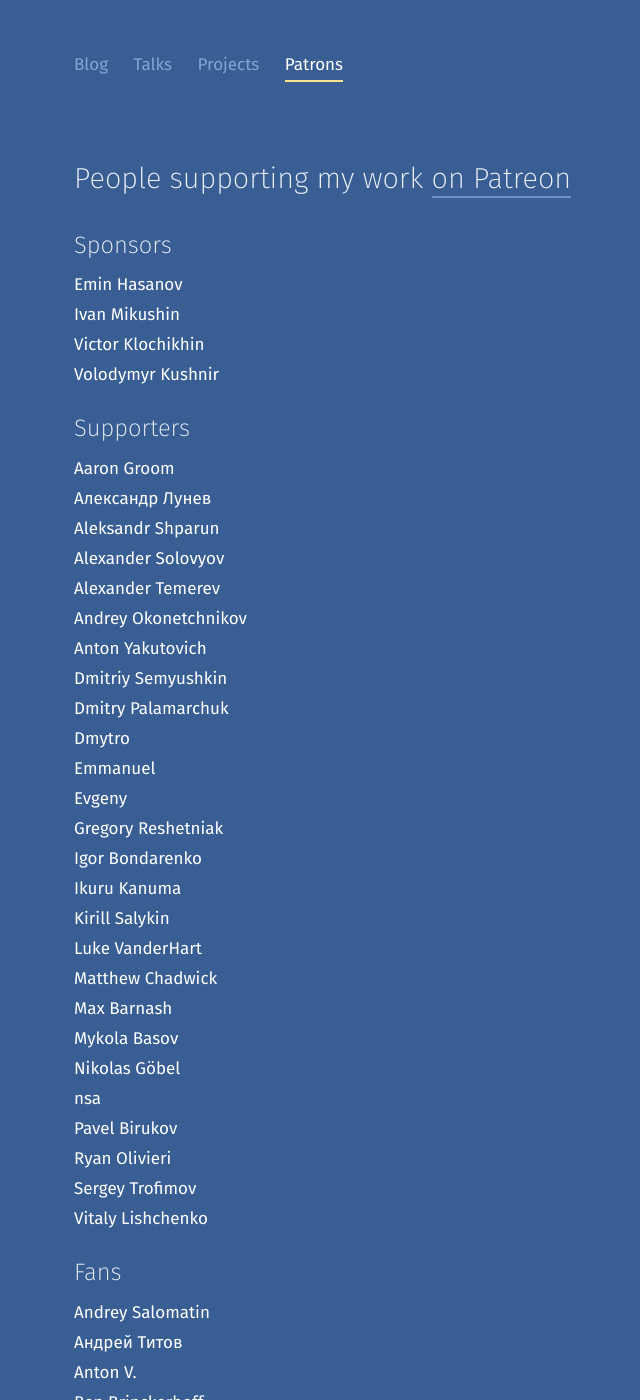
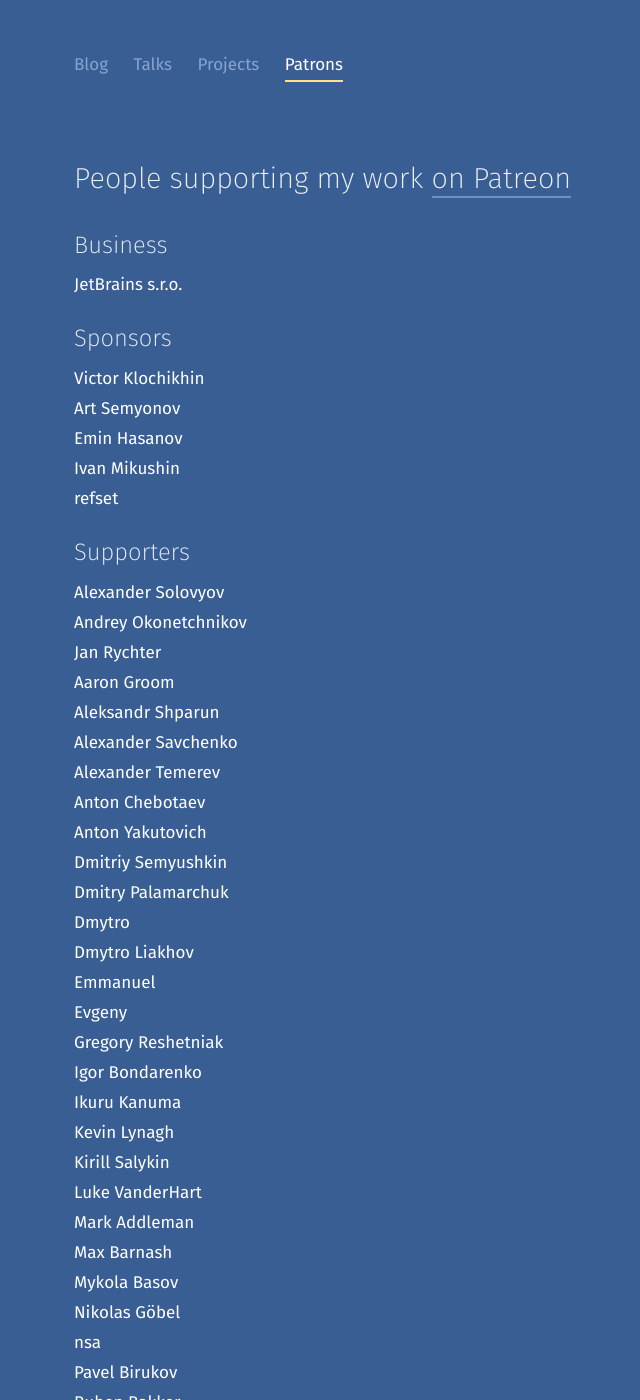
Before and after one commit to tonsky/tonsky.github.io, a Jekyll site: the page built from patrons/index.html, in a window 1280 px wide and 1400 px high. Shown: the whole window, without its empty margins (295-935 px from the left). Built offline with Jekyll 4.4.1, drawn with Linux system fonts in a browser that asks for light colours; some of the changed text lies outside the part shown.

Commit message:
November patrons

```diff
--- a/patrons/index.html
+++ b/patrons/index.html
@@ -19,58 +19,75 @@
 
 <h1>People supporting my work <a href="https://patreon.com/tonsky" target="_blank">on Patreon</a></h1>
 
+<h2>Business</h2>
+<li>JetBrains s.r.o.</li>
+
 <h2>Sponsors</h2>
+<li>Victor Klochikhin</li>
+<li>Art Semyonov</li>
 <li>Emin Hasanov</li>
 <li>Ivan Mikushin</li>
-<li>Victor Klochikhin</li>
-<li>Volodymyr Kushnir</li>
+<li>refset</li>
 
 <h2>Supporters</h2>
+<li>Alexander Solovyov</li>
+<li>Andrey Okonetchnikov </li>
+<li>Jan Rychter</li>
 <li>Aaron Groom</li>
-<li>Александр Лунев</li>
 <li>Aleksandr Shparun</li>
-<li>Alexander Solovyov</li>
+<li>Alexander Savchenko</li>
 <li>Alexander Temerev</li>
-<li>Andrey Okonetchnikov</li>
+<li>Anton Chebotaev</li>
 <li>Anton Yakutovich</li>
 <li>Dmitriy Semyushkin</li>
 <li>Dmitry Palamarchuk</li>
 <li>Dmytro</li>
+<li>Dmytro Liakhov</li>
 <li>Emmanuel</li>
 <li>Evgeny</li>
 <li>Gregory Reshetniak</li>
 <li>Igor Bondarenko</li>
 <li>Ikuru Kanuma</li>
+<li>Kevin Lynagh</li>
 <li>Kirill Salykin</li>
 <li>Luke VanderHart</li>
-<li>Matthew Chadwick</li>
+<li>Mark Addleman</li>
 <li>Max Barnash</li>
 <li>Mykola Basov</li>
 <li>Nikolas Göbel</li>
 <li>nsa</li>
 <li>Pavel Birukov</li>
+<li>Ruben Bakker</li>
 <li>Ryan Olivieri</li>
 <li>Sergey Trofimov</li>
 <li>Vitaly Lishchenko</li>
+<li>Александр Лунев</li>
 
 <h2>Fans</h2>
+<li>Andre Richards</li>
 <li>Andrey Salomatin</li>
-<li>Андрей Титов</li>
 <li>Anton V.</li>
 <li>Ben Brinckerhoff</li>
 <li>Ben Thouret</li>
+<li>César Díez Sánchez</li>
 <li>Chris Dupin</li>
 <li>Daniel Woelfel</li>
-<li>David Mzareulyan</li>
+<li>DavidMz</li>
 <li>Dieter Komendera</li>
 <li>Evgeny</li>
+<li>Grekov Serg</li>
 <li>Ivan Inozemtsev</li>
 <li>Magnar Sveen</li>
+<li>Majnu Schäfer</li>
 <li>Maxim Samoilov</li>
 <li>Michiel Trimpe</li>
+<li>Nicolas Musset</li>
 <li>Никита Ложников</li>
+<li>Noah</li>
 <li>Odin Hole Standal</li>
 <li>Paul Boschmann</li>
+<li>Pavel Glushkov</li>
+<li>Pavel Gurkov</li>
 <li>Roman Shamin</li>
 <li>Stanislav Savulchik</li>
 <li>Stepan Parunashvili</li>
```
